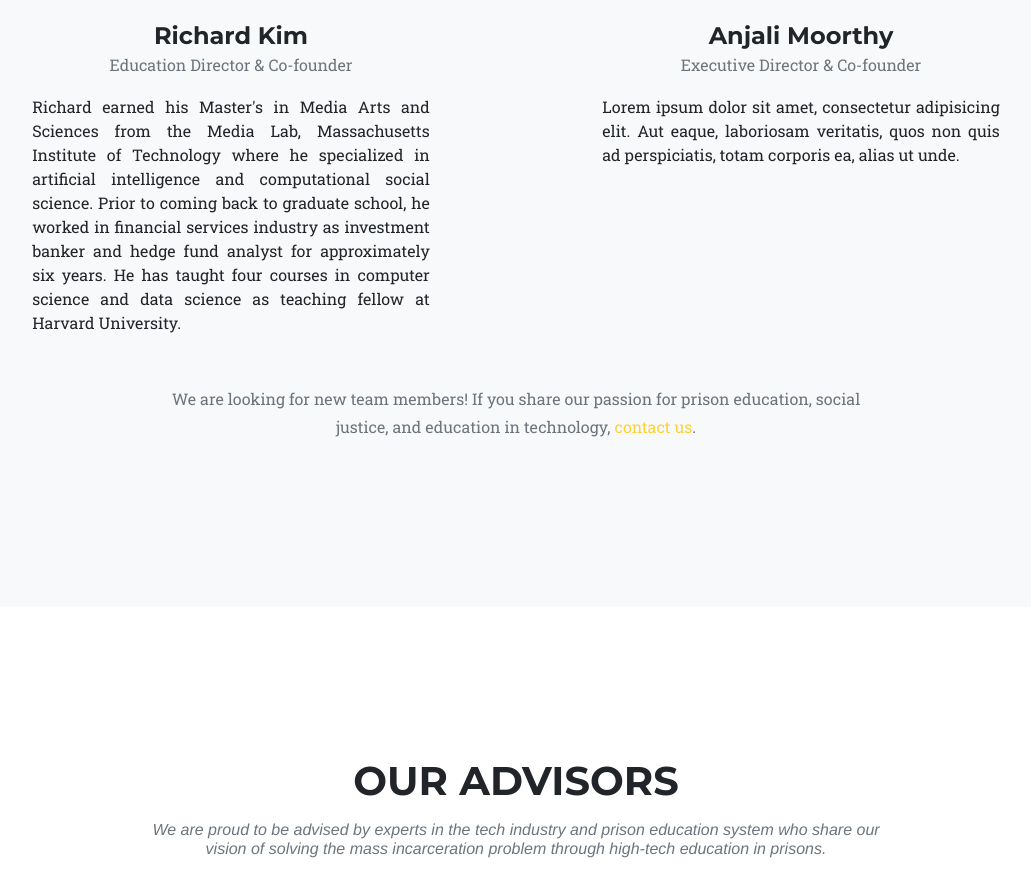
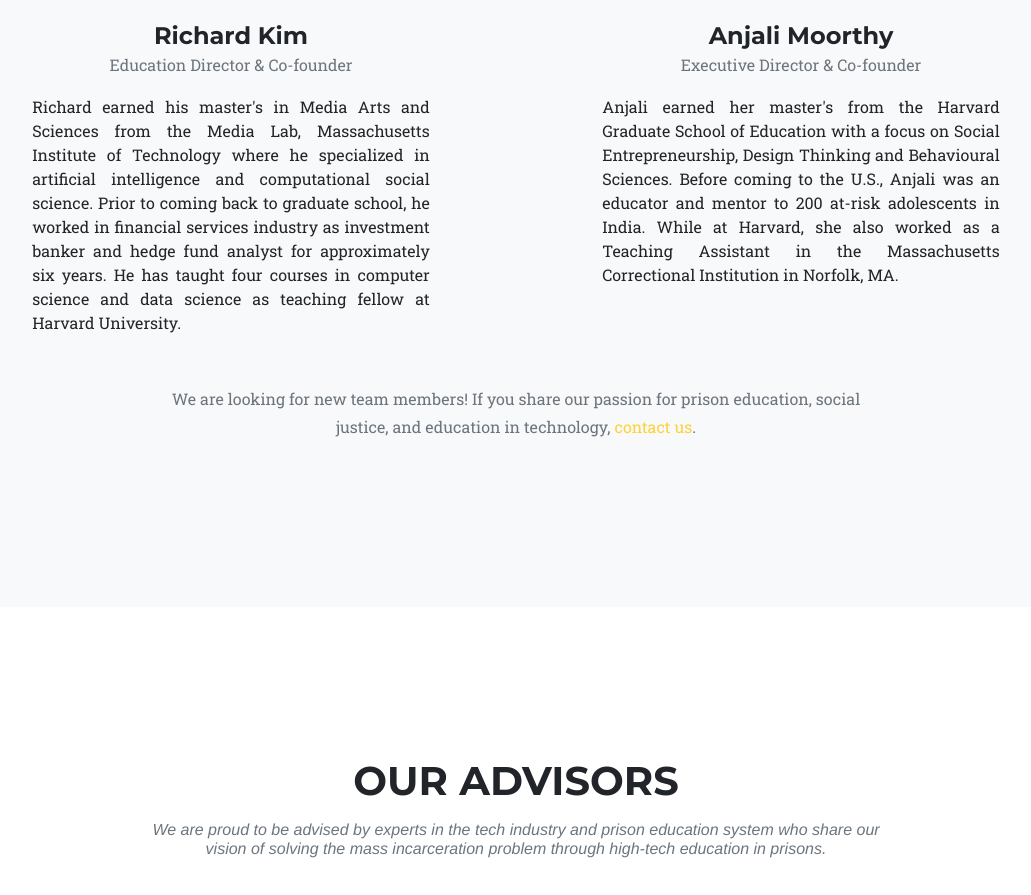
Before and after one commit to Coders-Beyond-Bars/Coders-Beyond-Bars.github.io, a plain HTML site: page index.html in a window 1280 px wide. Shown: the part 6436-7331 px from the top of the page, without its empty margins (124-1155 px from the left). Drawn offline with Linux system fonts and the light colour scheme; a web font is replaced by a local one.

Commit message:
edit team profile

```diff
--- a/index.html
+++ b/index.html
@@ -260,7 +260,7 @@
               <p class="text-muted">Education Director &amp; Co-founder</p>
               <div class='row justify-content-center'>
                 <div class='col col-9 col-sm-9 text-justify'>
-                  Richard earned his Master's in Media Arts and Sciences from the Media Lab, Massachusetts Institute of Technology where he specialized in artificial intelligence and computational social science.  Prior to coming back to graduate school, he worked in financial services industry as investment banker and hedge fund analyst for approximately six years.  He has taught four courses in computer science and data science as teaching fellow at Harvard University.
+                  Richard earned his master's in Media Arts and Sciences from the Media Lab, Massachusetts Institute of Technology where he specialized in artificial intelligence and computational social science.  Prior to coming back to graduate school, he worked in financial services industry as investment banker and hedge fund analyst for approximately six years.  He has taught four courses in computer science and data science as teaching fellow at Harvard University.
                 </div>
               </div>
             </div>
@@ -272,7 +272,7 @@
               <p class="text-muted">Executive Director &amp; Co-founder</p>
               <div class='row justify-content-center'>
                 <div class='col col-9 col-sm-9 text-justify'>
-                  Lorem ipsum dolor sit amet, consectetur adipisicing elit. Aut eaque, laboriosam veritatis, quos non quis ad perspiciatis, totam corporis ea, alias ut unde.
+                  Anjali earned her master's from the Harvard Graduate School of Education with a focus on Social Entrepreneurship, Design Thinking and Behavioural Sciences. Before coming to the U.S., Anjali was an educator and mentor to 200 at-risk adolescents in India. While at Harvard, she also worked as a Teaching Assistant in the Massachusetts Correctional Institution in Norfolk, MA.
                 </div>
               </div>
             </div>
```
Also changed, not shown: img/partners/lee.jpg.
